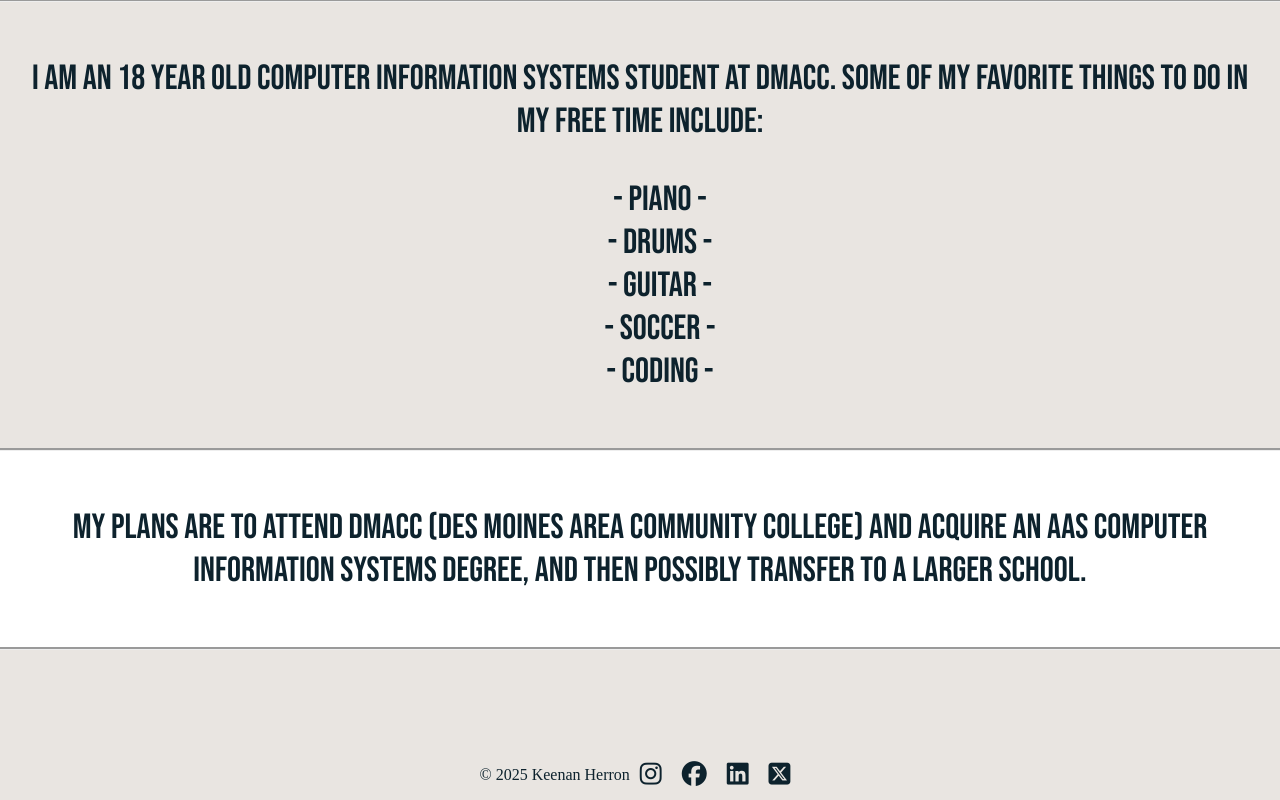
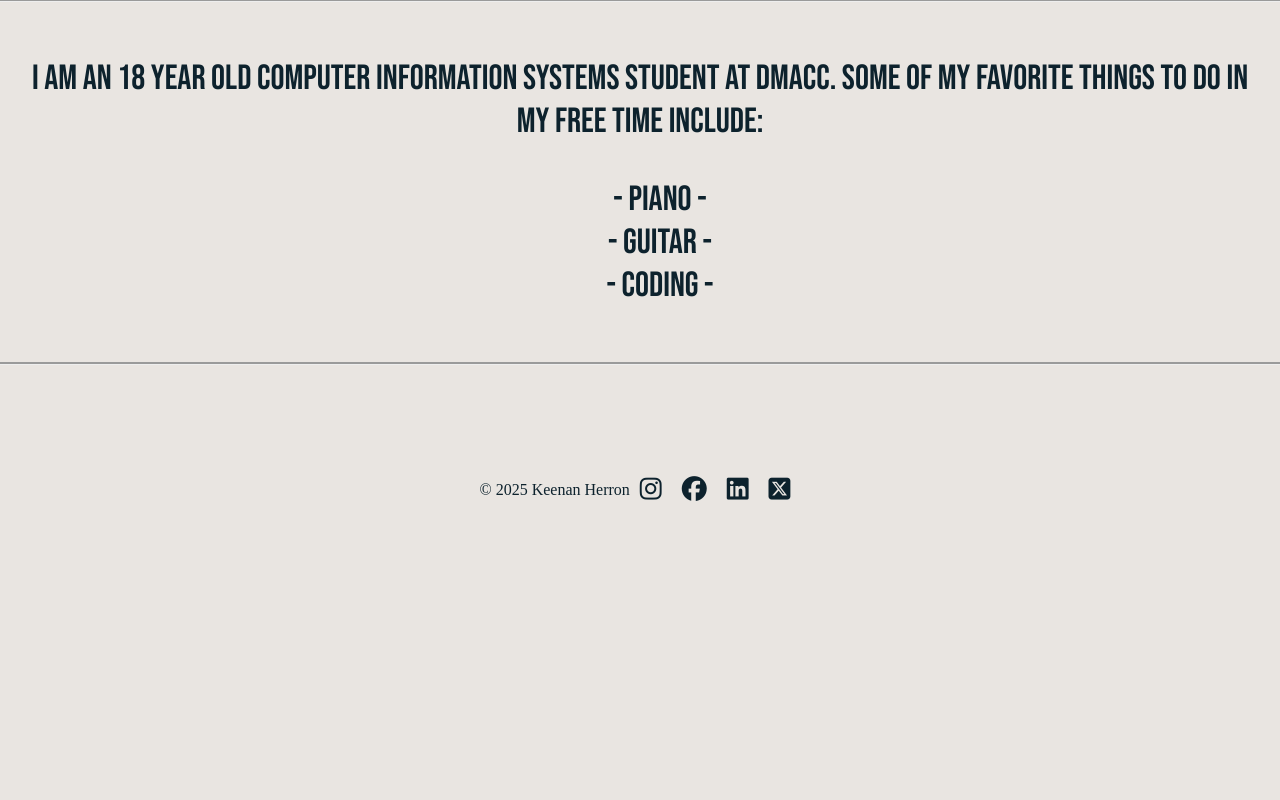
Before and after one commit to keenanherron18/keenanherron18.github.io, a plain HTML site: page index.html in a window 1280 px wide. Shown: the part 754-1554 px from the top of the page. After the commit the page ends 1269 px from the top, so only its background shows below. Drawn offline with Linux system fonts and the light colour scheme.

Commit message:
Updated homepage

```diff
--- a/css/homepage.css
+++ b/css/homepage.css
@@ -87,17 +87,6 @@ a:hover {
   list-style: none;
 }
 
-#future-plans {
-  font-family: Bebas Neue, 'Times New Roman', Times, serif;
-  font-size: 35px;
-  text-align: center;
-  align-self: center;
-  padding: 20px;
-  color: #0d222d;
-  background-color: #ffffff;
-  border-bottom: groove;
-}
-
 
 footer {
   display: flex;
--- a/index.html
+++ b/index.html
@@ -37,17 +37,9 @@
           </p>
           <ul>
             <li>- Piano -</li>
-            <li>- Drums -</li>
             <li>- Guitar -</li>
-            <li>- Soccer -</li>
             <li>- Coding -</li>
           </ul>
-        </div>
-
-        <div id="future-plans">
-          <p>My plans are to attend DMACC (Des Moines Area Community College) and
-             acquire an AAS Computer Information Systems degree, and then possibly transfer to a larger school.
-          </p>
         </div>
 
         <footer>
```
Also changed, not shown: images/image-of-homepage.png (deleted), images/keenan-headshot-2.JPG (deleted), images/keenan-headshot.JPG (deleted), 2 other files.
